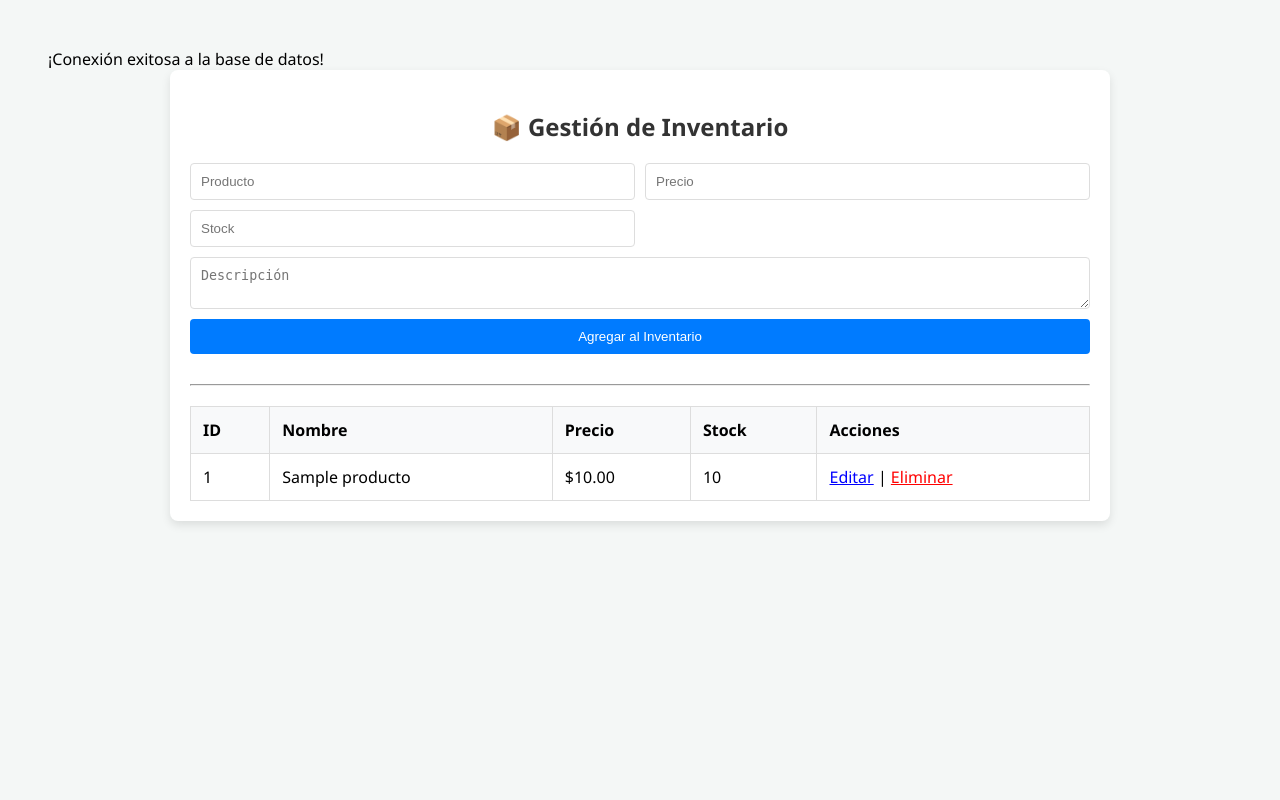
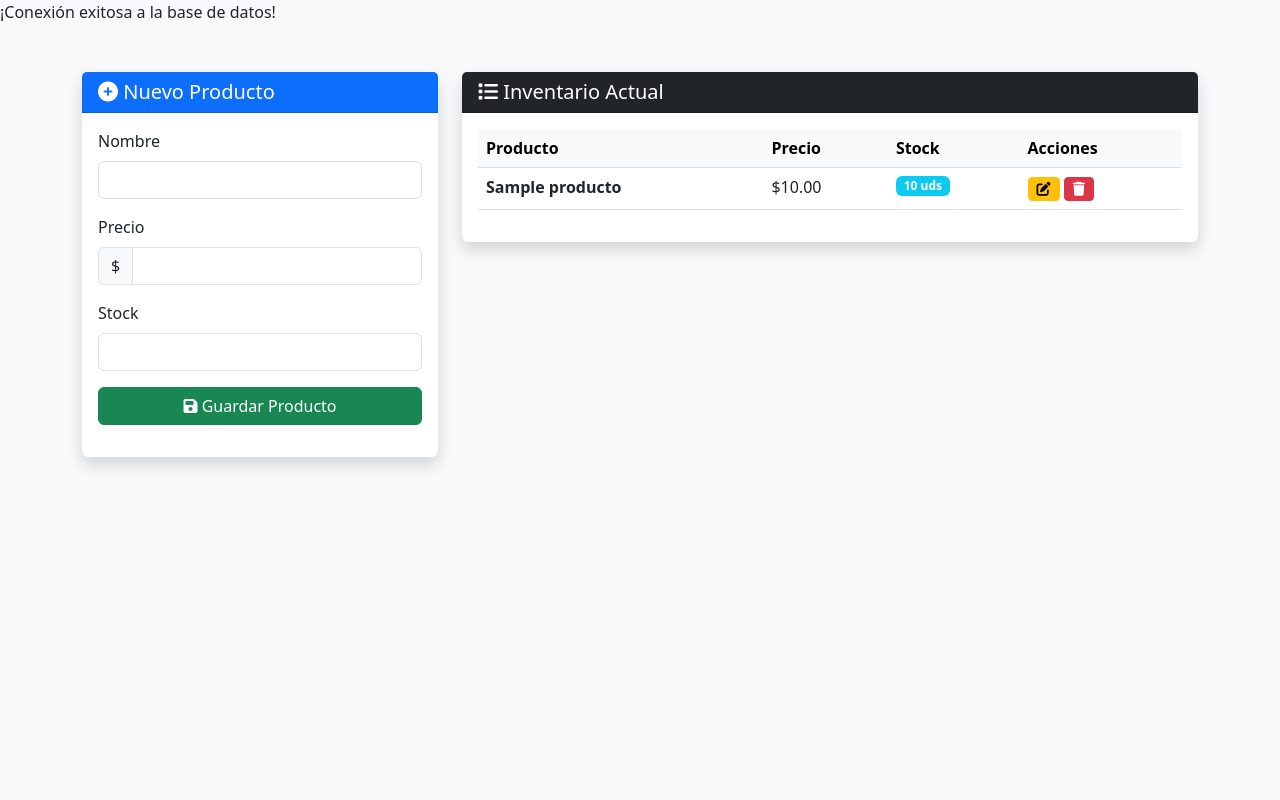
Before and after one commit to ismaelcarmonadev/sistema-inventario-php, a PHP site: page / in a window 1280 px wide. Run offline with PHP 8.4, Linux system fonts and the light colour scheme; tables that the repository leaves empty hold one stand-in row (values such as "Sample post").

Commit message:
style: interfaz profesional con Bootstrap 5 y FontAwesome

```diff
--- a/index.php
+++ b/index.php
@@ -3,66 +3,90 @@
 <html lang="es">
 <head>
     <meta charset="UTF-8">
-    <title>Inventario Pro - Panel de Control</title>
-    <style>
-        body { font-family: 'Segoe UI', sans-serif; background-color: #f4f7f6; padding: 40px; }
-        .container { max-width: 900px; margin: auto; background: white; padding: 20px; border-radius: 8px; box-shadow: 0 4px 10px rgba(0,0,0,0.1); }
-        h2 { color: #333; text-align: center; }
-        form { display: grid; grid-template-columns: 1fr 1fr; gap: 10px; margin-bottom: 30px; }
-        input, textarea { padding: 10px; border: 1px solid #ddd; border-radius: 4px; }
-        .full-width { grid-column: span 2; }
-        button { grid-column: span 2; padding: 10px; background-color: #007bff; color: white; border: none; border-radius: 4px; cursor: pointer; }
-        button:hover { background-color: #0056b3; }
+    <meta name="viewport" content="width=device-width, initial-scale=1.0">
+    <title>Inventario Pro v2.0</title>
+    <link href="https://cdn.jsdelivr.net/npm/bootstrap@5.3.0/dist/css/bootstrap.min.css" rel="stylesheet">
+    <link rel="stylesheet" href="https://cdnjs.cloudflare.com/ajax/libs/font-awesome/6.4.0/css/all.min.css">
+</head>
+<body class="bg-light">
 
-        table { width: 100%; border-collapse: collapse; margin-top: 20px; }
-        th, td { padding: 12px; border: 1px solid #ddd; text-align: left; }
-        th { background-color: #f8f9fa; }
-        tr:nth-child(even) { background-color: #f2f2f2; }
-    </style>
-</head>
-<body>
-    <div class="container">
-        <h2>📦 Gestión de Inventario</h2>
+<div class="container mt-5">
+    <div class="row">
+        <div class="col-md-4">
+            <div class="card shadow border-0">
+                <div class="card-header bg-primary text-white">
+                    <h5 class="mb-0"><i class="fas fa-plus-circle"></i> Nuevo Producto</h5>
+                </div>
+                <div class="card-body">
+                    <form action="registrar.php" method="POST">
+                        <div class="mb-3">
+                            <label class="form-label">Nombre</label>
+                            <input type="text" name="nombre" class="form-control" required>
+                        </div>
+                        <div class="mb-3">
+                            <label class="form-label">Precio</label>
+                            <div class="input-group">
+                                <span class="input-group-text">$</span>
+                                <input type="number" step="0.01" name="precio" class="form-control" required>
+                            </div>
+                        </div>
+                        <div class="mb-3">
+                            <label class="form-label">Stock</label>
+                            <input type="number" name="stock" class="form-control" required>
+                        </div>
+                        <button type="submit" class="btn btn-success w-100">
+                            <i class="fas fa-save"></i> Guardar Producto
+                        </button>
+                    </form>
+                </div>
+            </div>
+        </div>
 
-        <form action="registrar.php" method="POST">
-            <input type="text" name="nombre" placeholder="Producto" required>
-            <input type="number" step="0.01" name="precio" placeholder="Precio" required>
-            <input type="number" name="stock" placeholder="Stock" required>
-            <textarea name="descripcion" placeholder="Descripción" class="full-width"></textarea>
-            <button type="submit">Agregar al Inventario</button>
-        </form>
-
-        <hr>
-
-        <table>
-            <thead>
+        <div class="col-md-8">
+            <div class="card shadow border-0">
+                <div class="card-header bg-dark text-white">
+                    <h5 class="mb-0"><i class="fas fa-list"></i> Inventario Actual</h5>
+                </div>
+                <div class="card-body">
+                    <table class="table table-hover">
+                        <thead class="table-light">
                             <tr>
-        <th>ID</th>
-        <th>Nombre</th>
+                                <th>Producto</th>
                                 <th>Precio</th>
                                 <th>Stock</th>
-        <th>Acciones</th> </tr>
+                                <th>Acciones</th>
+                            </tr>
                         </thead>
                         <tbody>
                             <?php
-    $query = "SELECT * FROM productos ORDER BY id DESC";
-    $resultado = mysqli_query($conexion, $query);
-
-    while($row = mysqli_fetch_assoc($resultado)) {
-        echo "<tr>
-                <td>{$row['id']}</td>
-                <td>{$row['nombre']}</td>
-                <td>\${$row['precio']}</td>
-                <td>{$row['stock']}</td>
+                            $resultado = mysqli_query($conexion, "SELECT * FROM productos ORDER BY id DESC");
+                            while($row = mysqli_fetch_assoc($resultado)) { ?>
+                                <tr>
+                                    <td><strong><?php echo $row['nombre']; ?></strong></td>
+                                    <td>$<?php echo number_format($row['precio'], 2); ?></td>
                                     <td>
-                    <a href='editar.php?id={$row['id']}' style='color: blue;'>Editar</a> |
-                    <a href='eliminar.php?id={$row['id']}' style='color: red;' onclick='return confirm(\"¿Seguro?\")'>Eliminar</a>
+                                        <span class="badge <?php echo $row['stock'] < 5 ? 'bg-danger' : 'bg-info'; ?>">
+                                            <?php echo $row['stock']; ?> uds
+                                        </span>
                                     </td>
-              </tr>";
-    }
-    ?>
+                                    <td>
+                                        <a href="editar.php?id=<?php echo $row['id']; ?>" class="btn btn-sm btn-warning">
+                                            <i class="fas fa-edit"></i>
+                                        </a>
+                                        <a href="eliminar.php?id=<?php echo $row['id']; ?>" class="btn btn-sm btn-danger" onclick="return confirm('¿Eliminar?')">
+                                            <i class="fas fa-trash"></i>
+                                        </a>
+                                    </td>
+                                </tr>
+                            <?php } ?>
                         </tbody>
                     </table>
                 </div>
+            </div>
+        </div>
+    </div>
+</div>
+
+<script src="https://cdn.jsdelivr.net/npm/bootstrap@5.3.0/dist/js/bootstrap.bundle.min.js"></script>
 </body>
 </html>
```
Lines whose indentation alone changed are shown as unchanged.
